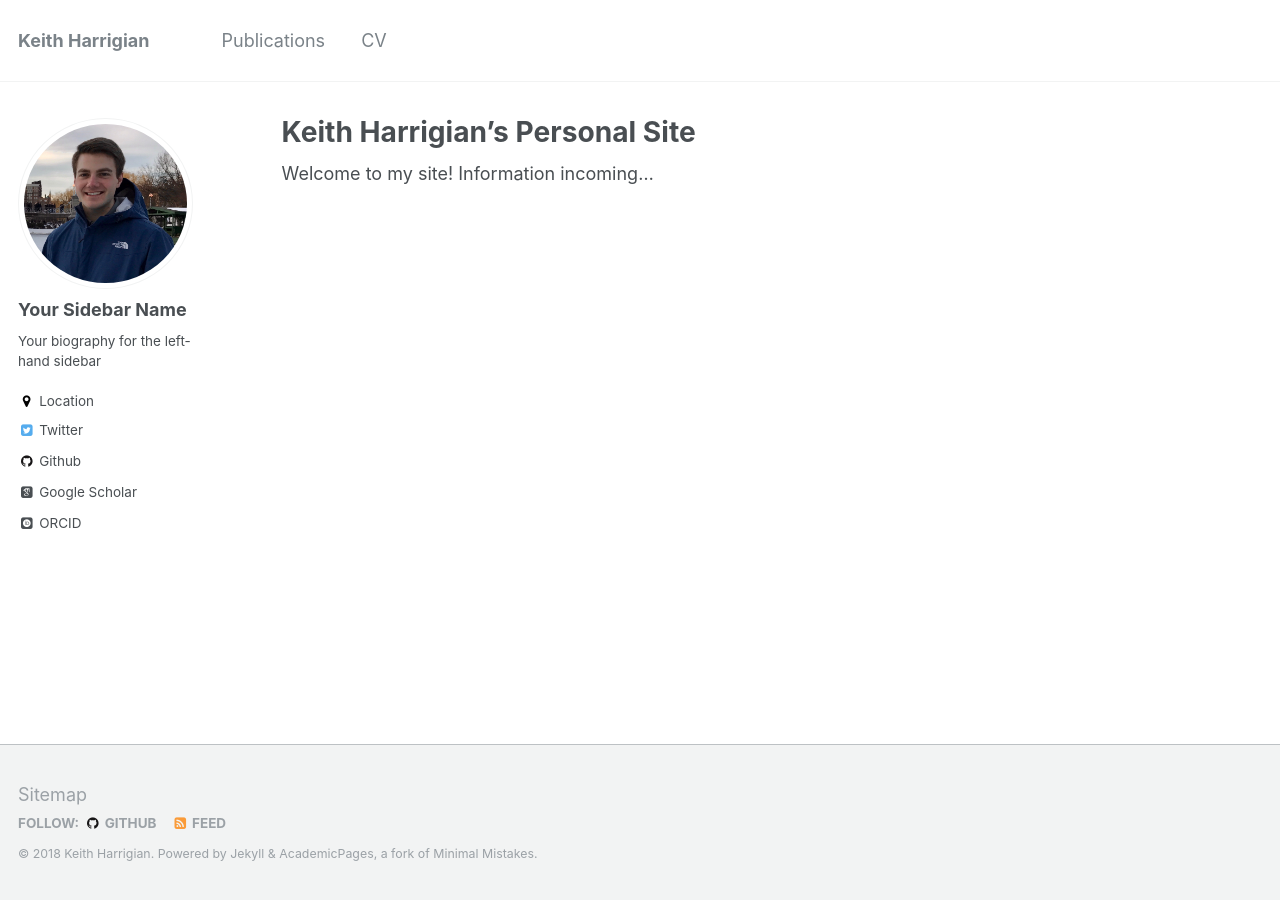
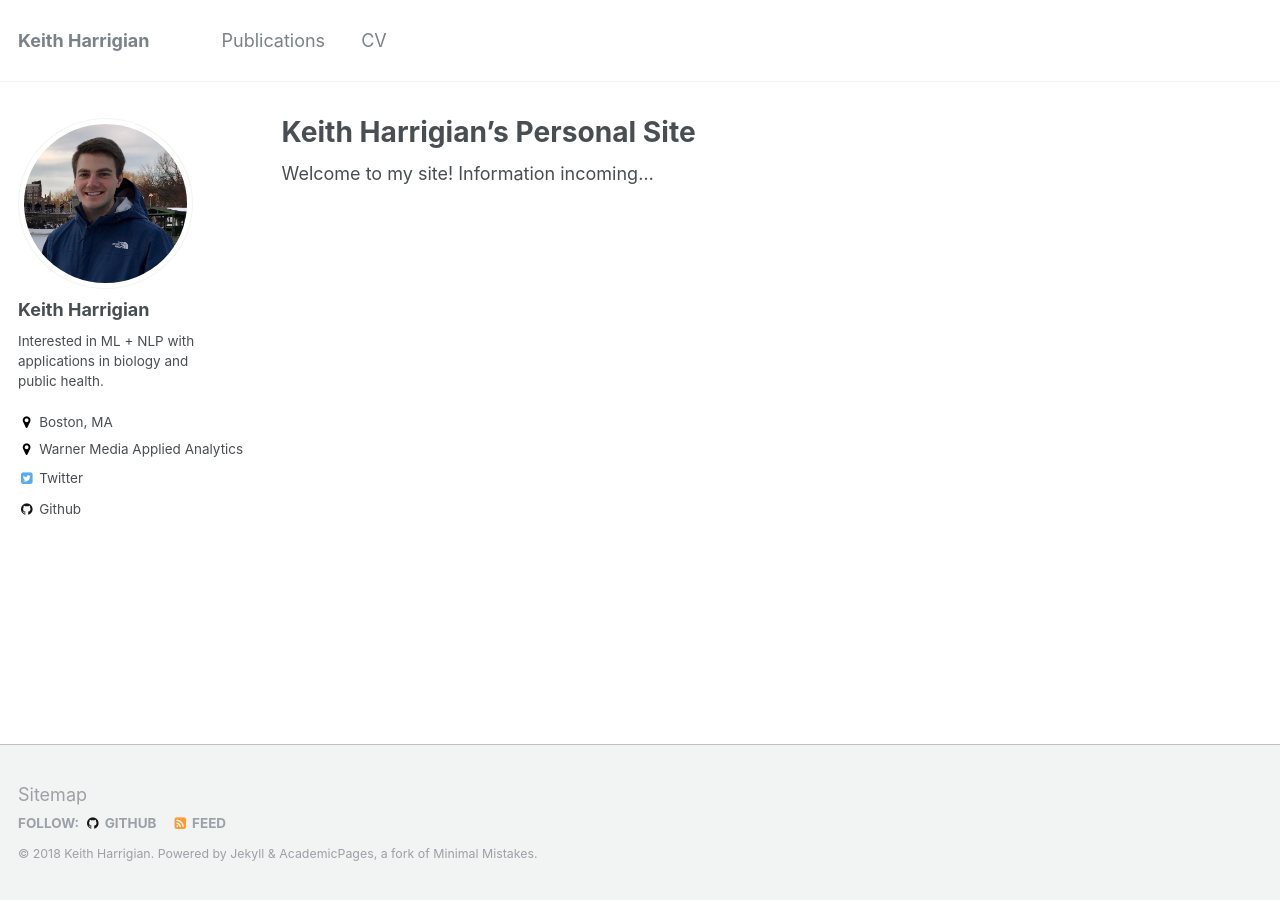
Before and after one commit to kharrigian/kharrigian.github.io, a Jekyll site: the page built from _pages/about.md, in a window 1280 px wide. Built offline with Jekyll 4.4.1, drawn with Linux system fonts in a browser that asks for light colours; some web fonts are replaced.

Commit message:
Update left side profile

```diff
--- a/_config.yml
+++ b/_config.yml
@@ -10,11 +10,11 @@ locale                   : "en-US"
 title                    : "Keith Harrigian"
 title_separator          : "-"
 name                     : &name "Keith Harrigian"
-description              : &description "personal description"
+description              : &description "Research and musings by Keith Harrigian"
 url                      : https://kharrigian.github.io
 baseurl                  : "" # the subpath of your site, e.g. "/blog"
 repository               : "kharrigian/kharrigian.github.io"
-teaser                   :  # filename of teaser fallback teaser image placed in /images/, .e.g. "500x300.png"
+teaser                   :
 breadcrumbs              : false # true, false (default)
 words_per_minute         : 160
 future                   : true
@@ -80,12 +80,12 @@ analytics:
 
 # Site Author
 author:
-  name             : "Your Sidebar Name"
+  name             : "Keith Harrigian"
   avatar           : "profile.png"
-  bio              : "Your biography for the left-hand sidebar"
-  location         : "Location"
-  employer         :
-  googlescholar    : "http://yourfullgooglescholarurl.com"
+  bio              : "Interested in ML + NLP with applications in biology and public health."
+  location         : "Boston, MA"
+  employer         : "Warner Media Applied Analytics"
+  googlescholar    :
   email            :
   uri              :
   bitbucket        :
@@ -94,19 +94,19 @@ author:
   flickr           :
   facebook         :
   foursquare       :
-  github           : "academicpages"
+  github           : "kharrigian"
   google_plus      :
   keybase          :
   instagram        :
   lastfm           :
   linkedin         :
-  orcid            : "http://orcid.org/yourorcidurl"
+  orcid            : # "https://orcid.org/0000-0001-9483-8469"
   pinterest        :
   soundcloud       :
-  stackoverflow    : # http://stackoverflow.com/users/123456/username
+  stackoverflow    :
   steam            :
   tumblr           :
-  twitter          : "replacethistwitterhandle"
+  twitter          : "KHarrigian"
   vine             :
   weibo            :
   xing             :
```
